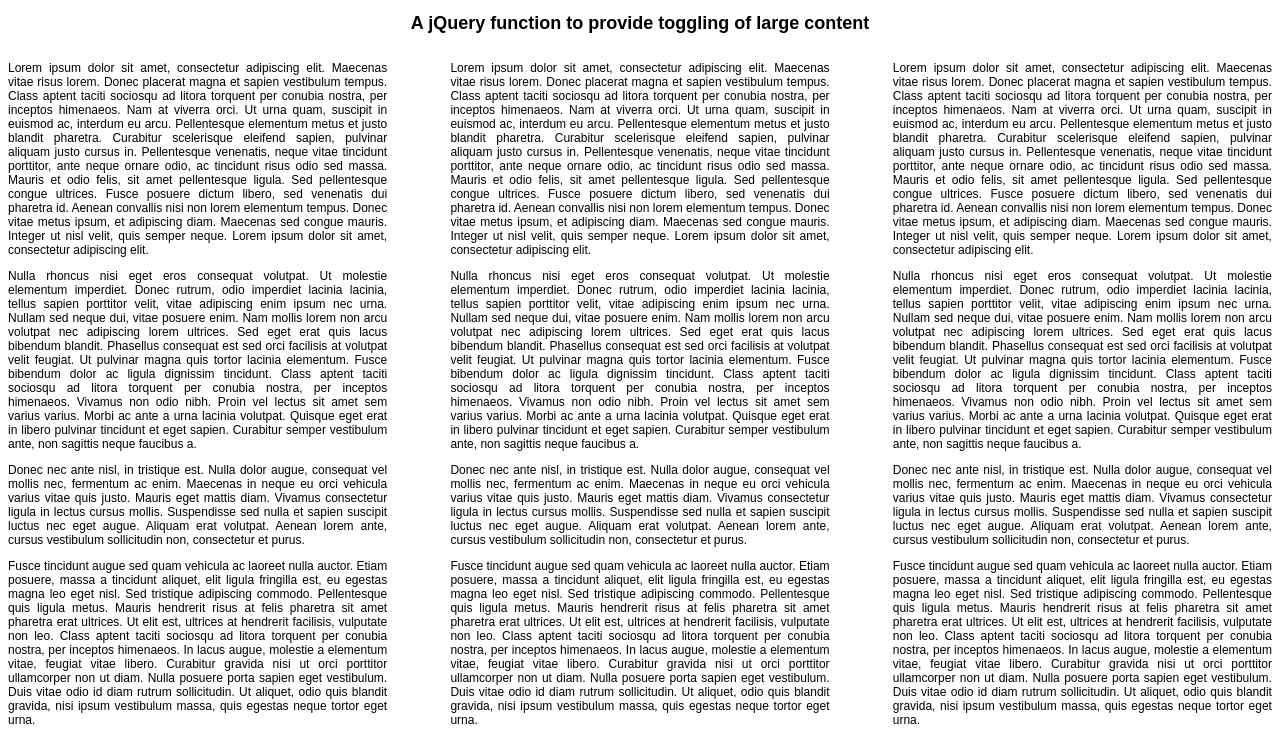
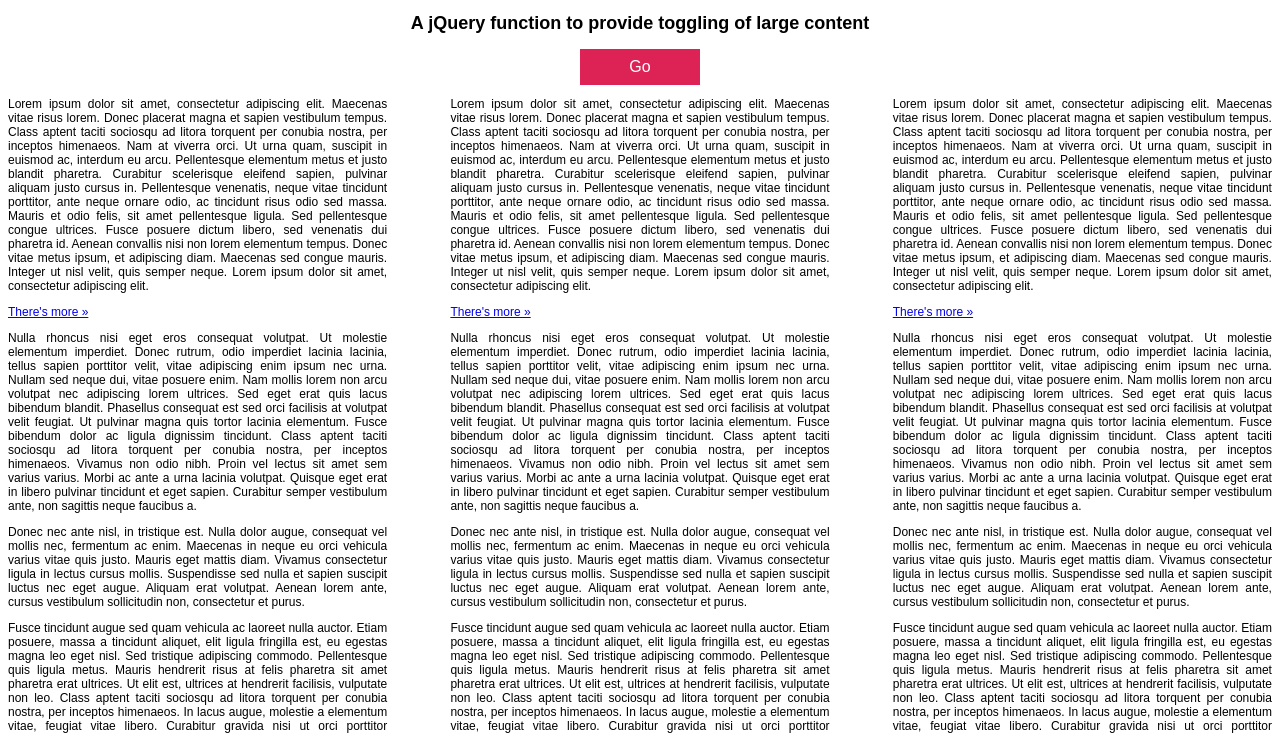
Before and after one commit to henrahmagix/readless, a plain HTML site: page index.html in a window 1280 px wide. Shown: the part 39-773 px from the top of the page. Drawn offline with Linux system fonts and the light colour scheme.

Commit message:
Add go button to call new script instead of using console

```diff
--- a/index.html
+++ b/index.html
@@ -4,14 +4,17 @@
     <link rel="stylesheet" type="text/css" href="styles/main.css">
     <script type="text/javascript" src="scripts/lib/jquery-1.7.1.min.js"></script>
     <script type="text/javascript" src="scripts/content.js"></script>
-    <script type="text/javascript" src="readless.js"></script>
+    <script type="text/javascript" src="new.js"></script>
 </head>
 <body>
     <h1 class="title">Readless</h1>
-    <h2 class="title">A jQuery function to provide toggling of large content</h2>
+    <h2 class="subtitle">A jQuery function to provide toggling of large content</h2>
+    <a class="button go" href="#">Go</a>
     <section>
         <article>
             <p>Lorem ipsum dolor sit amet, consectetur adipiscing elit. Maecenas vitae risus lorem. Donec placerat magna et sapien vestibulum tempus. Class aptent taciti sociosqu ad litora torquent per conubia nostra, per inceptos himenaeos. Nam at viverra orci. Ut urna quam, suscipit in euismod ac, interdum eu arcu. Pellentesque elementum metus et justo blandit pharetra. Curabitur scelerisque eleifend sapien, pulvinar aliquam justo cursus in. Pellentesque venenatis, neque vitae tincidunt porttitor, ante neque ornare odio, ac tincidunt risus odio sed massa. Mauris et odio felis, sit amet pellentesque ligula. Sed pellentesque congue ultrices. Fusce posuere dictum libero, sed venenatis dui pharetra id. Aenean convallis nisi non lorem elementum tempus. Donec vitae metus ipsum, et adipiscing diam. Maecenas sed congue mauris. Integer ut nisl velit, quis semper neque. Lorem ipsum dolor sit amet, consectetur adipiscing elit.</p>
+
+            <p><a href="#" class="readless">There's more &raquo;</a></p>
 
             <p>Nulla rhoncus nisi eget eros consequat volutpat. Ut molestie elementum imperdiet. Donec rutrum, odio imperdiet lacinia lacinia, tellus sapien porttitor velit, vitae adipiscing enim ipsum nec urna. Nullam sed neque dui, vitae posuere enim. Nam mollis lorem non arcu volutpat nec adipiscing lorem ultrices. Sed eget erat quis lacus bibendum blandit. Phasellus consequat est sed orci facilisis at volutpat velit feugiat. Ut pulvinar magna quis tortor lacinia elementum. Fusce bibendum dolor ac ligula dignissim tincidunt. Class aptent taciti sociosqu ad litora torquent per conubia nostra, per inceptos himenaeos. Vivamus non odio nibh. Proin vel lectus sit amet sem varius varius. Morbi ac ante a urna lacinia volutpat. Quisque eget erat in libero pulvinar tincidunt et eget sapien. Curabitur semper vestibulum ante, non sagittis neque faucibus a.</p>
 
--- a/sass/main.sass
+++ b/sass/main.sass
@@ -3,8 +3,18 @@ body
         family: "Helvetica Nueu", Arial
         size: 12px
         weight: normal
-.title, .subtitle
+.title, .subtitle, .button
     text-align: center
+.button
+    background-color: #d25
+    color: #fff
+    display: block
+    font-size: 16px
+    line-height: 16px
+    margin: 0 auto
+    padding: 10px
+    text-decoration: none
+    width: 100px
 article
     float: left
     margin: 0 5% 5% 0
```
Also changed, not shown: styles/main.css.
